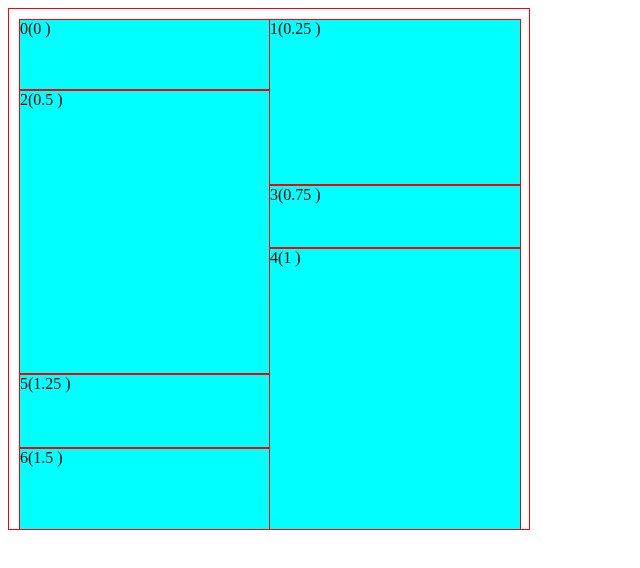
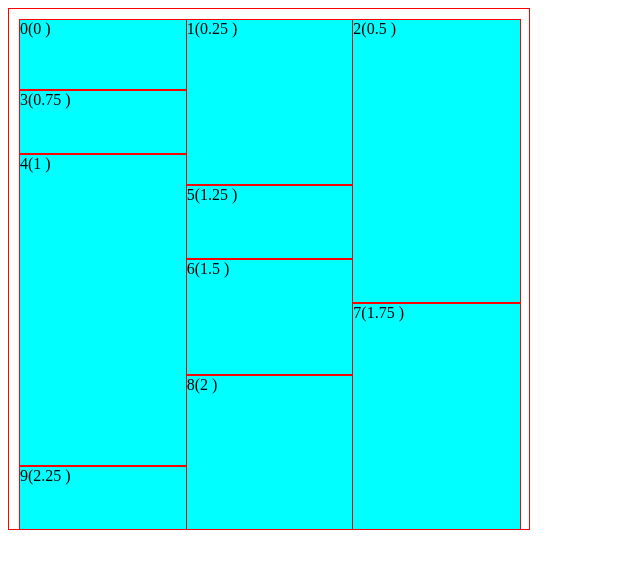
Before and after one commit to yiooxir/react-virtualized, a React (Vite) app: page / in a window 1280 px wide. Shown: the top 568 px of the page, without its empty margins (0-640 px from the left). Built offline with nearby package versions, Linux system fonts and the light colour scheme.

Commit message:
fix wrong virtual col number

```diff
--- a/src/index.tsx
+++ b/src/index.tsx
@@ -1,43 +1,46 @@
-import React, {Component} from 'react'
+import React, { Component } from 'react'
 import ReactDOM from 'react-dom'
-import {VirtualList} from "../src/virtual";
+import { VirtualList } from "./virtual"
 
 class Item extends Component<any> {
   state = {
-    name: this.props.name
+    name: this.props.name,
+    height: this.props.height
   }
 
   render() {
     return (
       <div
-        id={this.props.name}
-        onClick={() => this.setState({ name: Math.random() })}
+        id={ this.props.name }
+        onClick={ () => this.setState({name: Math.random(), height: `${Math.random() * 300 + 30}px`}) }
         className='inner'
-        style={{height: this.props.height}}>{this.state.name}({this.props.name / 4} )</div>
+        style={ {height: this.state.height} }>{ this.state.name }({ this.props.name / 4 } )</div>
     )
   }
 }
-{/*<Item key={i} name={i} height={`${Math.random() * 100 + 30}px`}/>*/}
-const items = Array(50).fill('').map((e, i) => (
-  <Item key={i.toString()} name={i} height={`${Math.random() * 300 + 30}px`}/>
+
+{/*<Item key={i} name={i} height={`${Math.random() * 100 + 30}px`}/>*/
+}
+const items = Array(40).fill('').map((e, i) => (
+  <Item key={ i.toString() } name={ i } height={ `${Math.random() * 300 + 30}px` }/>
 ))
 
 const App = () => (
   <div className="App">
     <div className="wrap" id='scroll'>
       <VirtualList
-        baseWidth={120}
-        maxCount={1}
-        minCount={1}
-        scrollSelector={'#scroll'}
+        baseWidth={ 120 }
+        maxCount={ 1 }
+        minCount={ 1 }
+        scrollSelector={ '#scroll' }
       >
-        {items}
+        { items }
       </VirtualList>
     </div>
   </div>
 );
 
-ReactDOM.render(<App />, document.getElementById('root'));
+ReactDOM.render(<App/>, document.getElementById('root'));
 
 // Hot Module Replacement
 // if ((module as any).hot) {
--- a/src/virtual.tsx
+++ b/src/virtual.tsx
@@ -5,7 +5,7 @@ import { normalizeCount, toCount, toIndex } from "./utils"
 import { SCROLL_DIR } from "./const"
 
 const BASE_WIDTH = 100
-const VIRTUAL_THRESHOLD = 300
+const VIRTUAL_THRESHOLD = 100
 
 const ElementType = (props, propName, componentName) => {
   if (props[propName] !== undefined && props[propName] instanceof Element === false) {
@@ -115,7 +115,7 @@ const withSize = (Enhanced): any => {
        * It's the container where target list will be displayed. */
       const clientWidth = this.sizeBufferDOMRef.clientWidth
       /* Min count of container which can be placed at line in the parent box. */
-      const count = normalizeCount(Math.floor(clientWidth / this.props.baseWidth || BASE_WIDTH), {max: 2})
+      const count = normalizeCount(Math.floor(clientWidth / this.props.baseWidth || BASE_WIDTH), {max: 3})
       /* Optimal container width. */
       const width = clientWidth / count
 
@@ -273,6 +273,8 @@ class VirtualCol extends Component<VirtualColNs.Props> {
       this.state.lastIndex === toIndex(childrenCount) &&
       scrollDirection === SCROLL_DIR.BOTTOM
     ) {
+      // this.setState({ offsetTop: this.state.offsetTop })
+      console.log('prevent to render ', props.index)
       return
     }
 
@@ -327,7 +329,7 @@ class VirtualCol extends Component<VirtualColNs.Props> {
 
   render() {
     const {options} = this.props
-
+    console.log('render index >>', this.props.index)
     const style = {
       width: `${options.width}px`,
       transform: `translate(0, ${this.state.offsetTop}px)`
--- a/style.css
+++ b/style.css
@@ -13,3 +13,7 @@
     background: aqua;
     border: 1px solid red;
 }
+
+.v_col {
+    align-self: flex-start;
+}
```
Also changed, not shown: package.json (+16 -1 lines), 1 other file (tests, documents, lock files or other folders).
